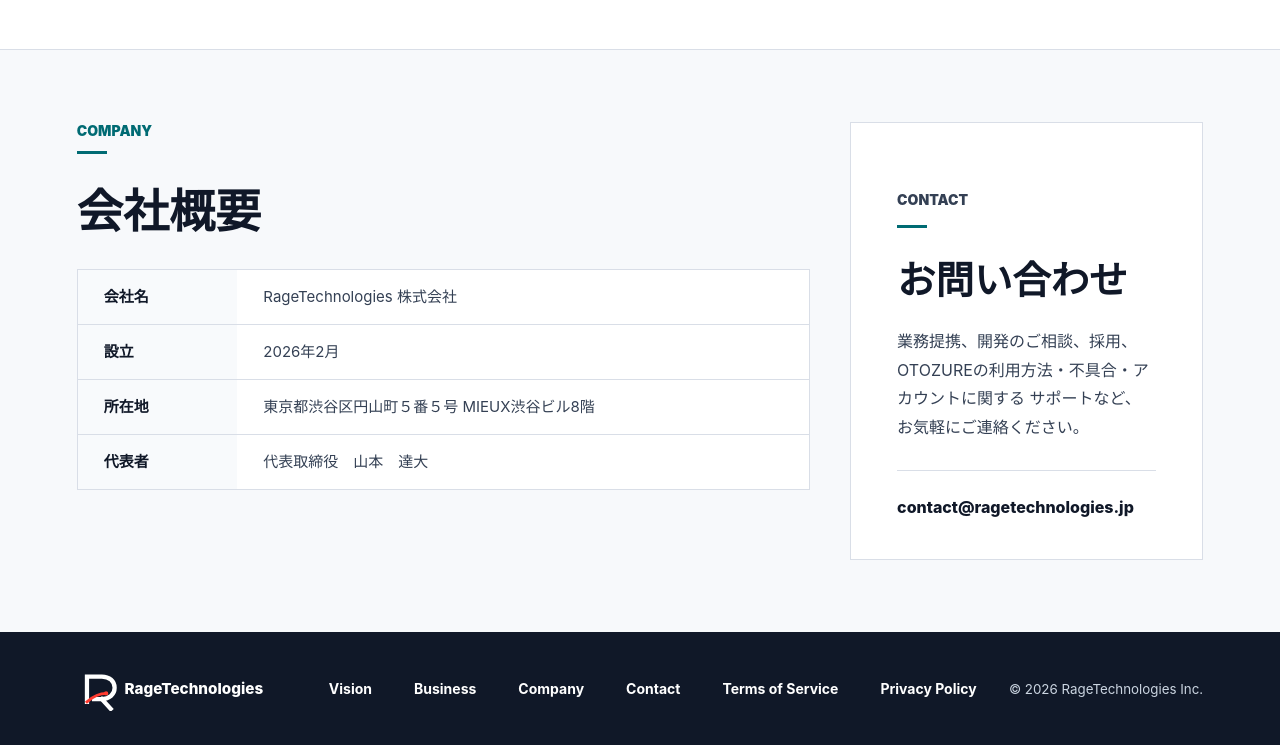
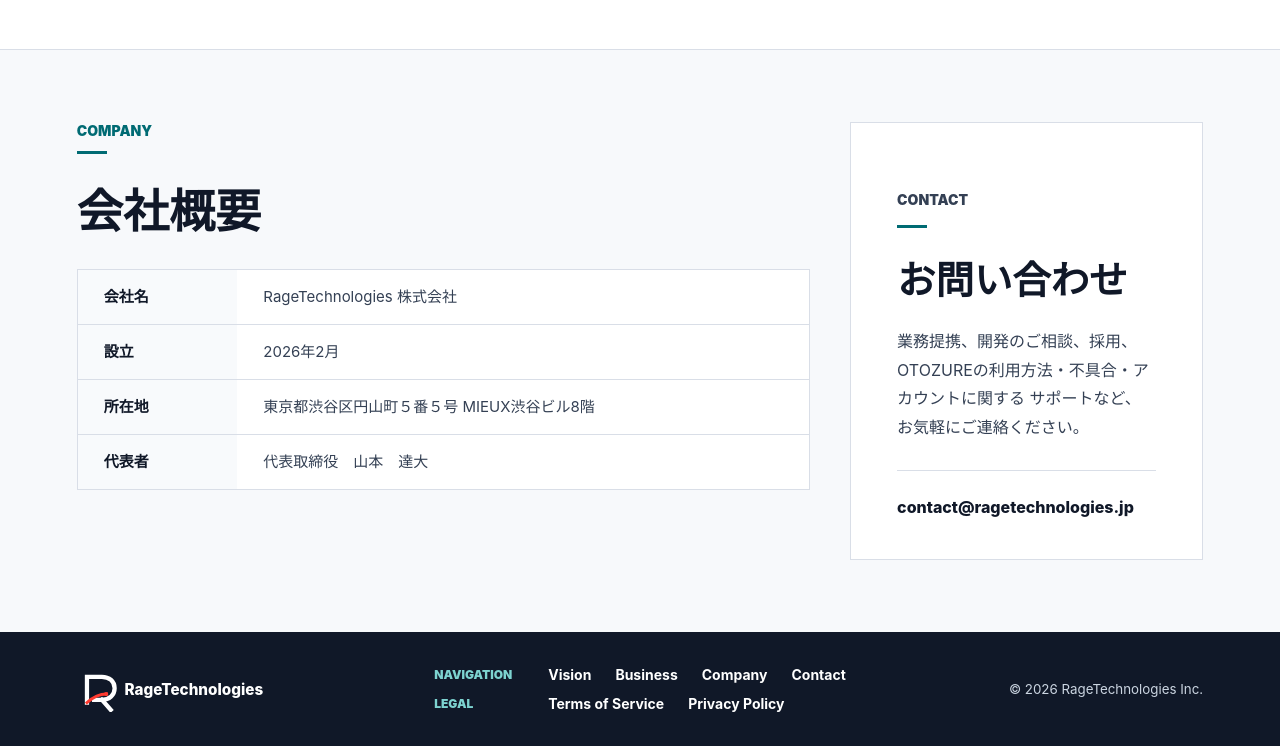
Before and after one commit to tatsupac/ragetechnologies-site, a website: page index.html in a window 1280 px wide. Shown: the part 1407-2153 px from the top of the page. Drawn offline with Linux system fonts and the light colour scheme.

Commit message:
Refine footer link grouping

```diff
--- a/styles.css
+++ b/styles.css
@@ -590,22 +590,34 @@ footer {
 }
 
 .footer-nav {
-  display: flex;
-  align-items: center;
-  gap: 42px;
+  display: grid;
+  align-items: start;
+  gap: 12px;
   color: #fff;
   font-size: 14px;
 }
 
-.footer-nav-group,
+.footer-nav-group {
+  display: grid;
+  grid-template-columns: 92px minmax(0, 1fr);
+  align-items: center;
+  gap: 22px;
+}
+
 .footer-nav-links {
   display: flex;
   align-items: center;
-  gap: 42px;
+  gap: 24px;
 }
 
 .footer-nav-label {
-  display: none;
+  display: block;
+  margin: 0;
+  color: #7dd3d0;
+  font-size: 12px;
+  font-weight: 900;
+  letter-spacing: 0;
+  text-transform: uppercase;
 }
 
 footer small {
@@ -755,12 +767,10 @@ footer small {
   }
 
   .footer-nav {
-    flex-wrap: wrap;
-    gap: 18px 28px;
+    gap: 12px;
     font-size: 13px;
   }
 
-  .footer-nav-group,
   .footer-nav-links {
     flex-wrap: wrap;
     gap: 18px 28px;
```
